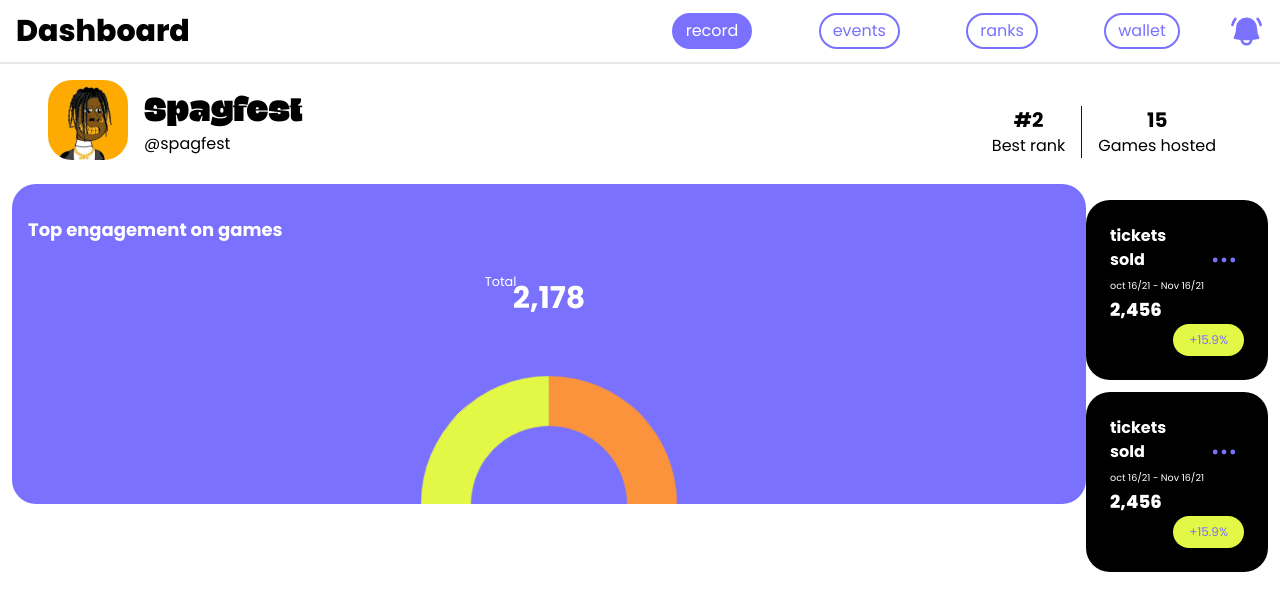
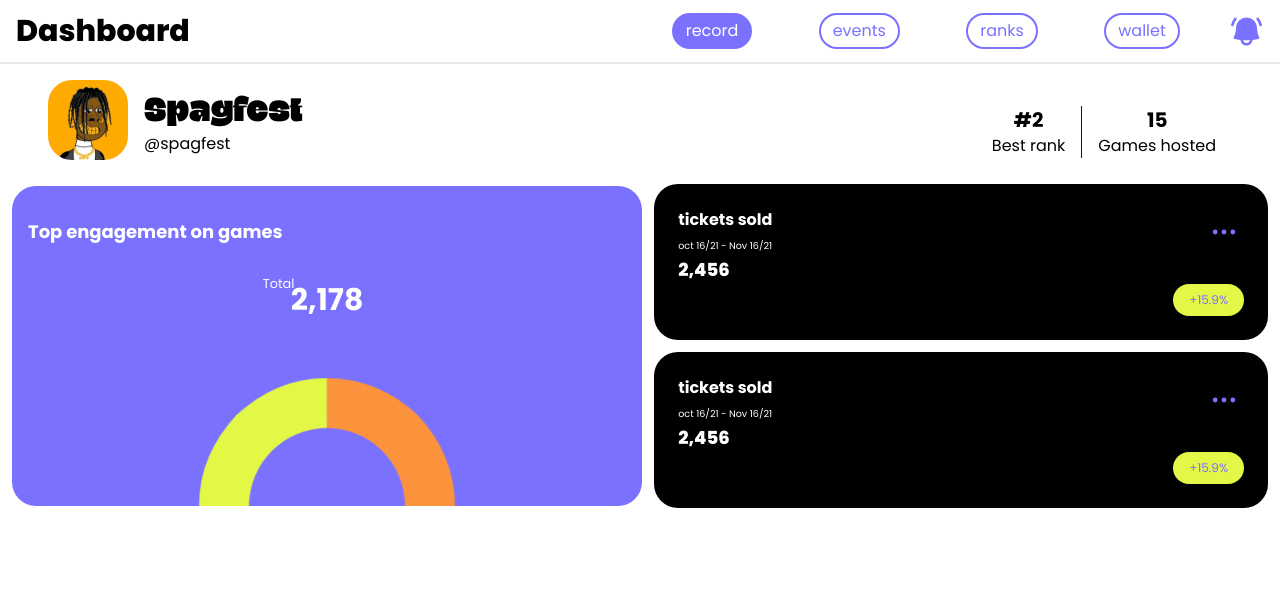
Before and after one commit to EsinShadrach/drawr, a Next.js app: page /dashboard/record in a window 1280 px wide. Shown: the top 610 px of the page. Built offline with nearby package versions, Linux system fonts and the light colour scheme.

Commit message:
added minor allignment fixes

```diff
--- a/app/dashboard/components/RecordMiniCard.tsx
+++ b/app/dashboard/components/RecordMiniCard.tsx
@@ -7,7 +7,7 @@ type Props = {}
 
 export default function RecordMiniCard() {
   return (
-    <div className="flex-1 flex flex-col justify-between h-44 p-6 text-white bg-black rounded-3xl">
+    <div className="flex-1 flex flex-col justify-between w-full h-44 md:h-full p-6 text-white bg-black rounded-3xl">
       <div className="flex items-center justify-between">
         <div>
           <p className="font-bold">tickets sold</p>
--- a/app/dashboard/components/WalletCard.tsx
+++ b/app/dashboard/components/WalletCard.tsx
@@ -1,5 +1,8 @@
+"use client"
+
 import { EyeIcon } from '@heroicons/react/20/solid'
 import WalletCardBtns from './WalletCardBtns';
+import { IconButton } from '@/utils/buttons';
 
 export default function WalletCard() {
   return (
@@ -9,7 +12,9 @@ export default function WalletCard() {
           <small className="capitalize text-xs font-bold">total balance</small>
           <p className="text-3xl font-bold">${"3,786"}</p>
         </div>
+        <IconButton onClick={()=>{}}>
         <EyeIcon className='w-6 h-6' />
+        </IconButton>
       </div>
      <WalletCardBtns/>
     </div>
--- a/app/dashboard/record/page.tsx
+++ b/app/dashboard/record/page.tsx
@@ -8,7 +8,7 @@ export const metadata :Metadata ={
 
 export default function RecordPage() {
   return (
-    <div className="px-3 space-y-4 md:flex">
+    <div className="px-3 space-y-4 md:space-y-0 md:flex md:items-center md:gap-3">
       <div className="relative flex flex-col w-full px-4 pt-8 mx-auto text-white bg-brand-purple rounded-3xl h-80">
         <div className="flex-[1]">
           <p className="font-bold text-lg">Top engagement on games</p>
@@ -21,7 +21,7 @@ export default function RecordPage() {
           <SemiDoughnut percentage={50} />
         </div>
       </div>
-      <div className="flex md:flex-col gap-3 justify-center items-center">
+      <div className="flex md:flex-col gap-3 justify-center items-center md:justify-start md:w-full">
         <RecordMiniCard />
         <RecordMiniCard />
       </div>
--- a/app/dashboard/wallet/page.tsx
+++ b/app/dashboard/wallet/page.tsx
@@ -27,7 +27,7 @@ export default function WalletPage() {
             <TransactionTile key={transaction} />
           ))
         }
-      eS</div>
+      </div>
     </div>
   );
 }
```
